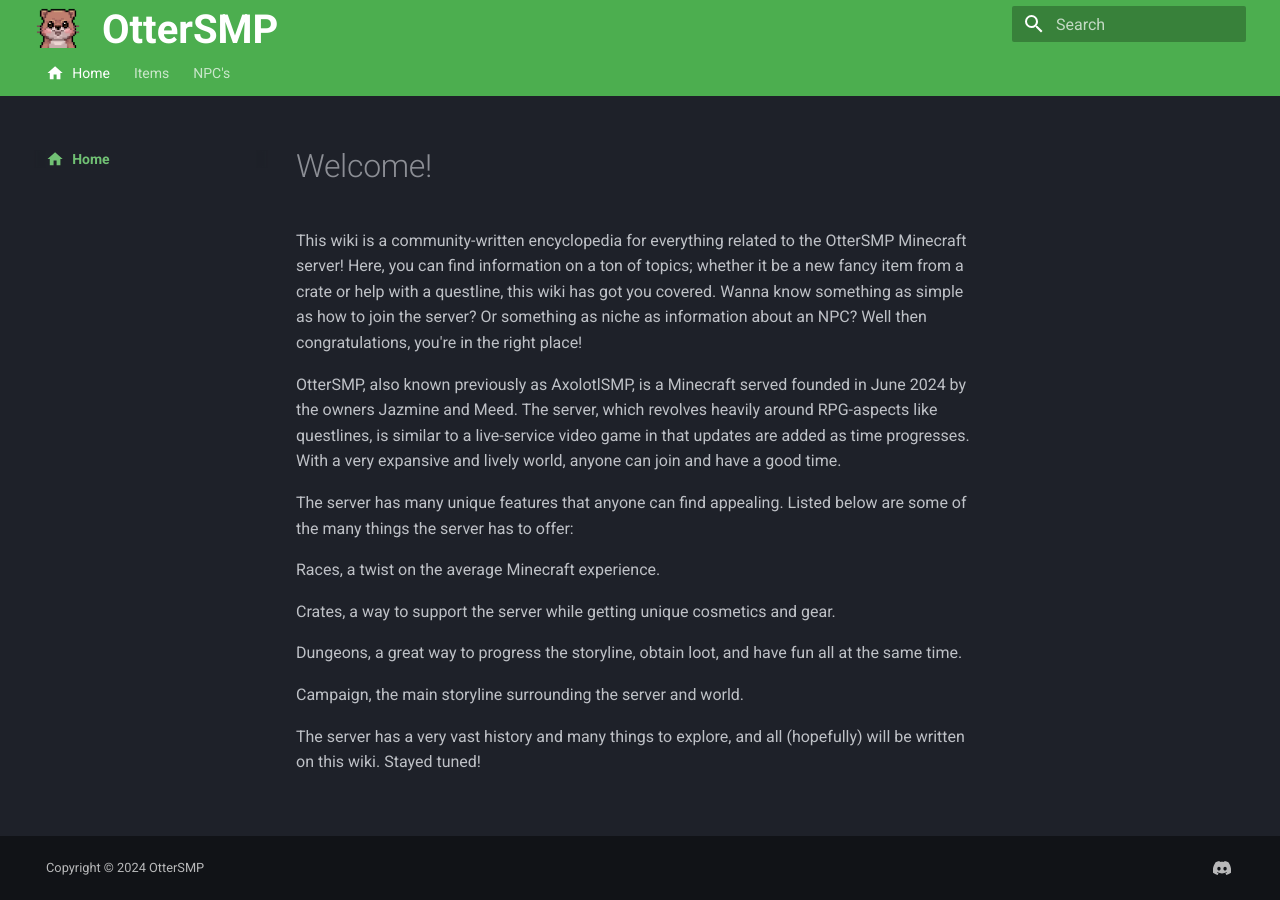
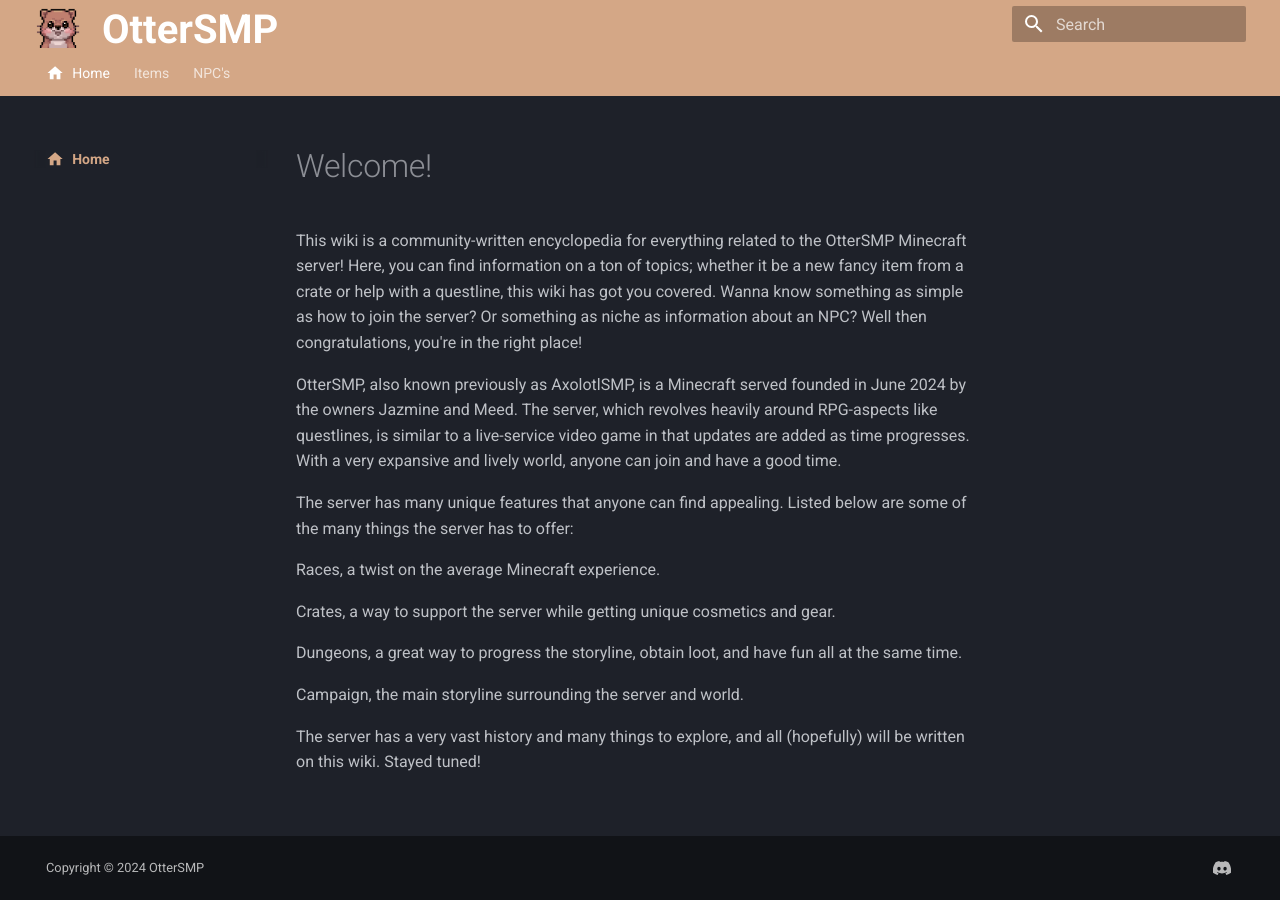
Before and after one commit to JasmineWMCM/OtterSMP-wiki, an MkDocs documentation site: the page built from docs/index.md, in a window 1280 px wide. Built offline with MkDocs 1.6.1 and Material for MkDocs 9.7.7, drawn with Linux system fonts in a browser that asks for light colours.

Commit message:
color uwu

```diff
--- a/docs/stylesheets/extra.css
+++ b/docs/stylesheets/extra.css
@@ -12,3 +12,15 @@
     font-size: 2rem;
     line-height: 3rem;
   }
+
+  :root {
+    --md-primary-fg-color:        #d4a786;
+    --md-primary-fg-color--light: #d4a786;
+    --md-primary-fg-color--dark:  #d4a786;
+  }
+
+  :root {
+    --md-accent-fg-color:        #887160;
+    --md-accent-fg-color--light: #887160;
+    --md-accent-fg-color--dark:  #887160;
+  }
--- a/mkdocs.yml
+++ b/mkdocs.yml
@@ -3,8 +3,8 @@ theme:
   name: material
   palette:
     scheme: slate
-    primary: green
-    accent: blue
+    primary: custom
+    accent: custom
   logo: assets/otter_1240x.png
   features:
     - navigation.sections
```
